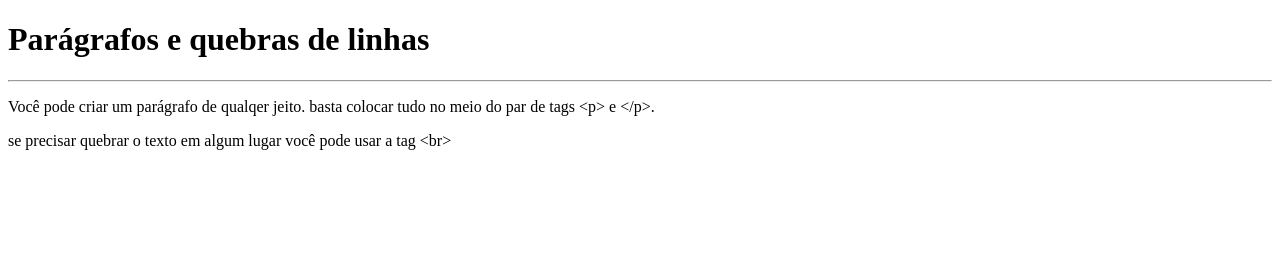
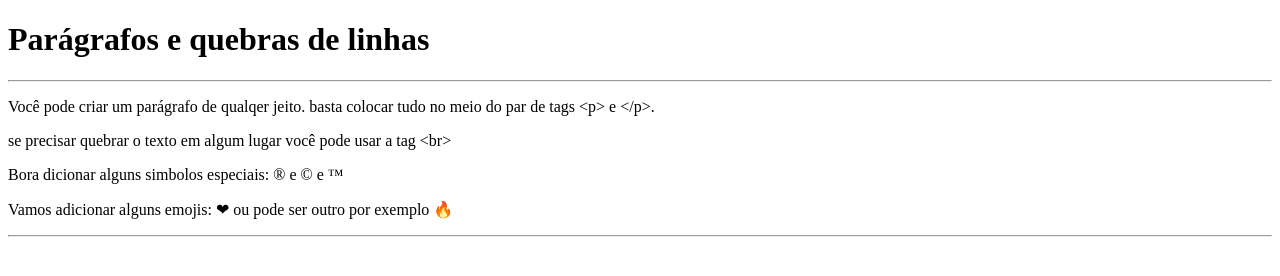
Before and after one commit to therealkaslow/Html-Css, a plain HTML site: page html-css/002/index.html in a window 1280 px wide. Drawn offline with Linux system fonts and the light colour scheme.

Commit message:
@therealkaslow [adicionado exercicio de paragrafos e linhas horizontais]

```diff
--- a/html-css/002/index.html
+++ b/html-css/002/index.html
@@ -13,6 +13,18 @@
       Você pode criar um parágrafo de qualqer jeito. basta colocar tudo no meio
       do par de tags &lt;p&gt; e &lt;/p&gt;.
     </p>
-    <p>se precisar quebrar o texto em algum lugar você pode usar a tag &lt;br&gt;
+    <!-- o &lt significa LESS THEN e o  &lt é GREATER THEN -->
+    <p>
+      se precisar quebrar o texto em algum lugar você pode usar a tag &lt;br&gt;
+    </p>
+
+    <p>Bora dicionar alguns simbolos especiais: &reg; e &copy; e &trade;</p>
+    <!-- o &reg é uma marca registrada e o &copy é copyright tem &trade; que é o trademark e pode ser feito com varias outras coisas só basta colocar o & e verificar qual a IDE disponibiliza -->
+    <p>
+      Vamos adicionar alguns emojis: &#x2764; ou pode ser outro por exemplo
+      &#x1F525;
+    </p>
+    <!-- para adicionar os emojis é necessário colocar o comando &#x(codigo hexadecimal), geralmente é bom ver o site do emojipedia para conseguir o codigo hexadecimal no code points é sempre depois do '+' o codigo por exemplo, U+2764-->
+    <hr>
   </body>
 </html>
```
